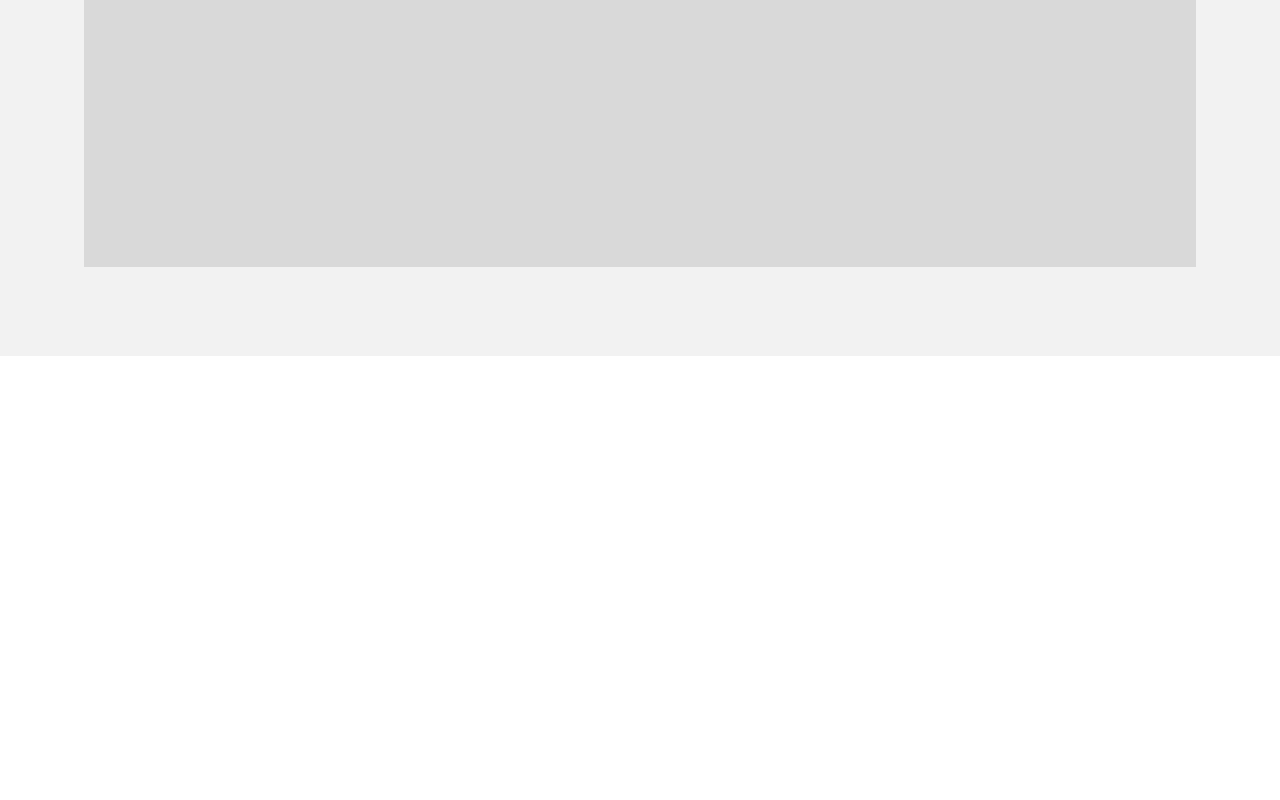
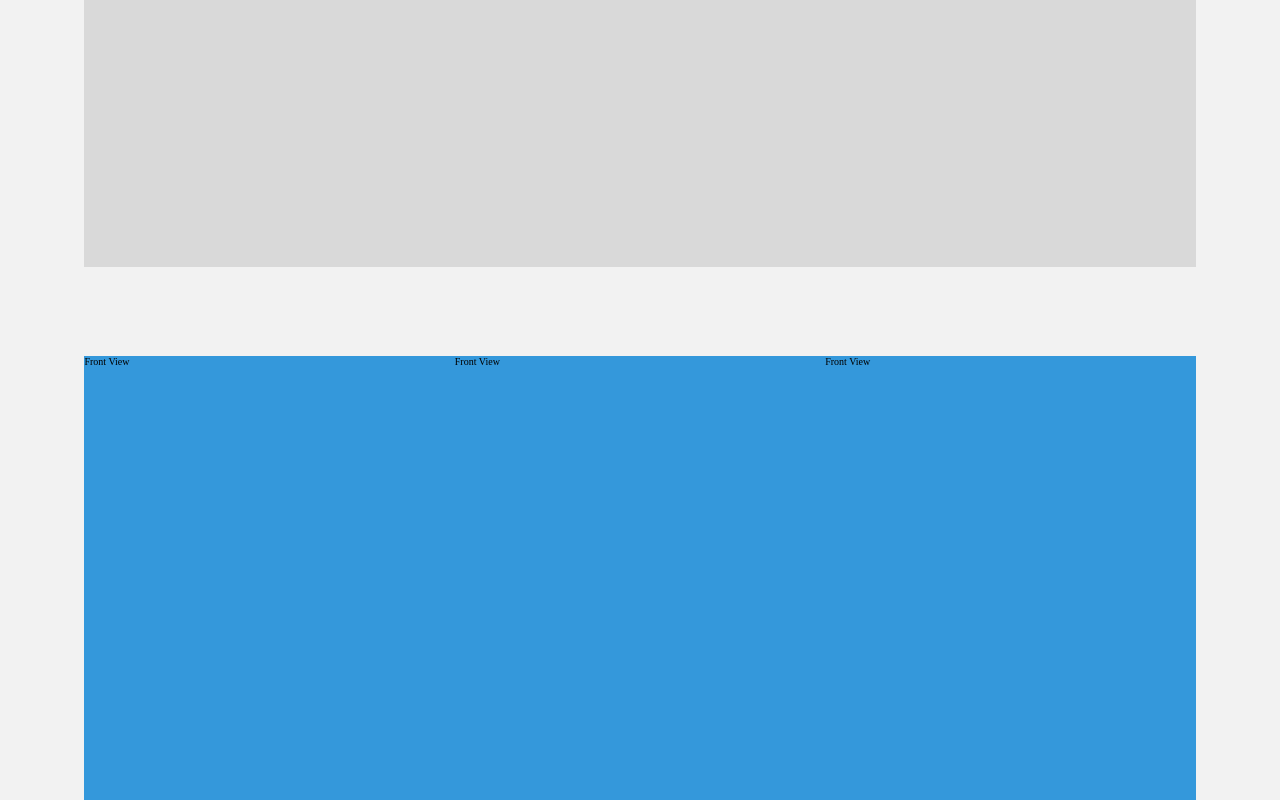
Before and after one commit to sesac-ydp5-2nd-C/2nd-project-beatbay-front, a React (Create React App) app: page / in a window 1280 px wide. Shown: the part 1729-2529 px from the top of the page. Before the commit the page ends 2085 px from the top, so only its background shows below. Built offline with nearby package versions, Linux system fonts and the light colour scheme; a web font is replaced by a local one.

Commit message:
fix: style 겹치는거 수정

```diff
--- a/src/components/Mypage/MenuItem.js
+++ b/src/components/Mypage/MenuItem.js
@@ -6,7 +6,7 @@ export default function MenuItem({ icon, text, onItemClick }) {
   };
 
   return (
-    <li className="menu" onClick={handleItemClick}>
+    <li className="mypageMenu" onClick={handleItemClick}>
       <div className="item">
         <img className="icon" src={icon} alt={`${text} Icon`} />
         <span>{text}</span>
--- a/src/components/Mypage/menu.scss
+++ b/src/components/Mypage/menu.scss
@@ -13,7 +13,7 @@ ul {
   position: relative;
 }
 
-.menu {
+.mypageMenu {
   position: relative;
   list-style-type: none;
   width: 100%;
--- /dev/null
+++ b/src/components/columnCard/ColumnCard.js
@@ -0,0 +1,17 @@
+import React from 'react';
+import './styles.scss';
+
+export default function ColumnCard() {
+  return (
+    <div class="flip-container">
+      <div class="flipper">
+        <div class="front">
+          <p>Front View</p>
+        </div>
+        <div class="back">
+          <p>Back View</p>
+        </div>
+      </div>
+    </div>
+  );
+}
--- /dev/null
+++ b/src/components/columnCard/styles.scss
@@ -0,0 +1,48 @@
+@import '../../config/globalStyle.scss';
+@import '~include-media/dist/include-media';
+
+.columnCard {
+  width: 100%;
+}
+
+/* 공통 스타일 */
+.flip-container {
+  perspective: 1000px; /* 3D 효과를 위한 perspective 설정 */
+  width: 100%;
+  height: toSize(500);
+  position: relative;
+  @include media('>1440px') {
+    height: 500px;
+  }
+}
+
+.flipper {
+  width: 100%;
+  height: 100%;
+  transition: transform 0.5s;
+  transform-style: preserve-3d;
+}
+
+.front,
+.back {
+  width: 100%;
+  height: 100%;
+  position: absolute;
+  backface-visibility: hidden; /* 뒷면이 화면에 보이지 않도록 설정 */
+}
+
+/* 초기 상태 */
+.front {
+  background-color: #3498db;
+  transform: rotateY(0deg);
+}
+
+.back {
+  background-color: #e74c3c;
+  transform: rotateY(180deg);
+}
+
+/* Hover 상태 */
+.flip-container:hover .flipper {
+  transform: rotateY(180deg);
+}
--- a/src/screen/main/index.js
+++ b/src/screen/main/index.js
@@ -5,6 +5,7 @@ import { setAuthInfo } from '../../store/feature/userSlice';
 import Screen from '../Screen';
 import IntroVideo from '../../components/introVideo/IntroVideo';
 import CustomCarousel from '../../components/customCarousel/CustomCarousel';
+import ColumnCard from '../../components/columnCard/ColumnCard';
 
 function MainScreen() {
   const authInfo = useSelector((state) => state.user.authInfo);
@@ -40,6 +41,13 @@ function MainScreen() {
       <IntroVideo src={'sampleVideo.webm'} reverse />
 
       <CustomCarousel />
+      <div className="columnContainer">
+        <div className="columns">
+          {[0, 1, 2].map((e) => {
+            return <ColumnCard />;
+          })}
+        </div>
+      </div>
     </Screen>
   );
 }
--- a/src/screen/main/style.scss
+++ b/src/screen/main/style.scss
@@ -101,6 +101,21 @@ p {
   }
 }
 
+.columnContainer {
+  display: flex;
+  justify-content: center;
+  align-items: center;
+}
+
+.columns {
+  display: flex;
+  width: toSize(1250);
+  justify-content: space-between;
+  @include media('>1440px') {
+    width: 1250px;
+  }
+}
+
 @media (min-width: 1440px) {
   .disk {
     top: -620px;
```
